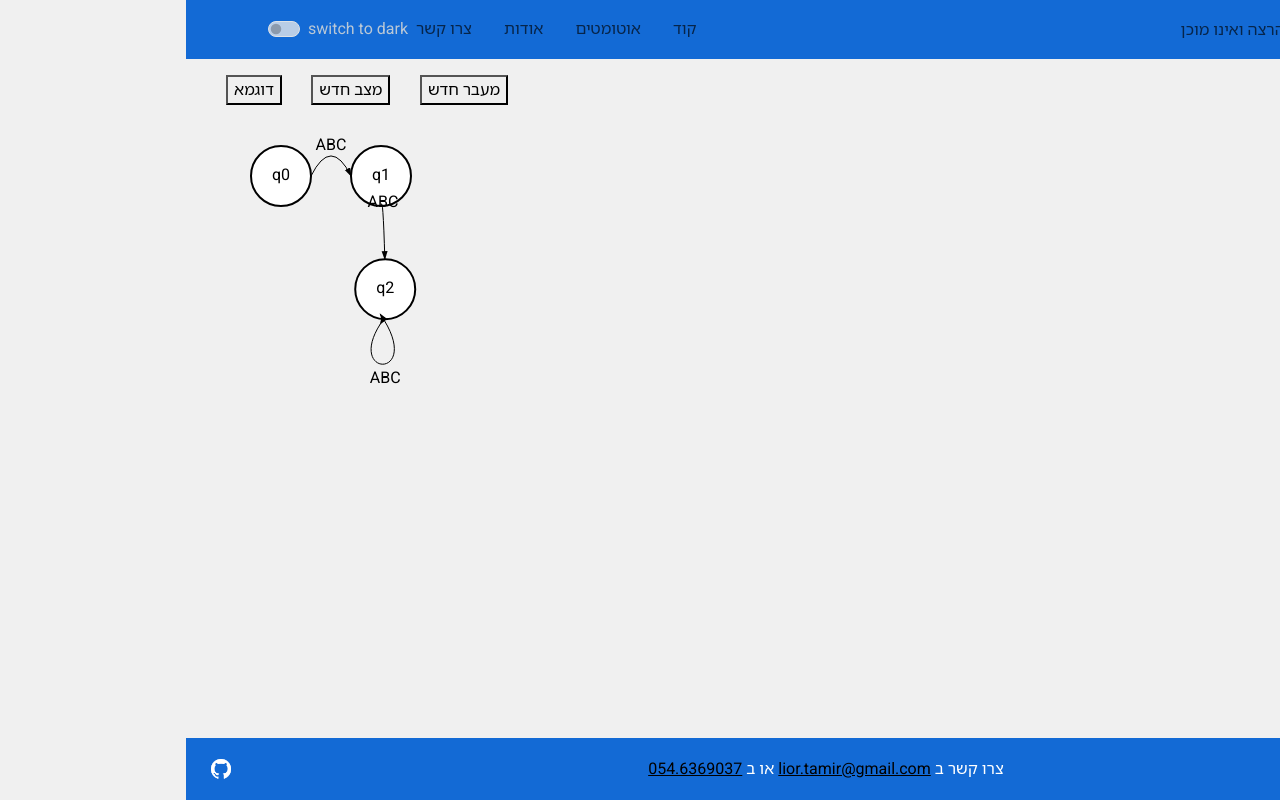
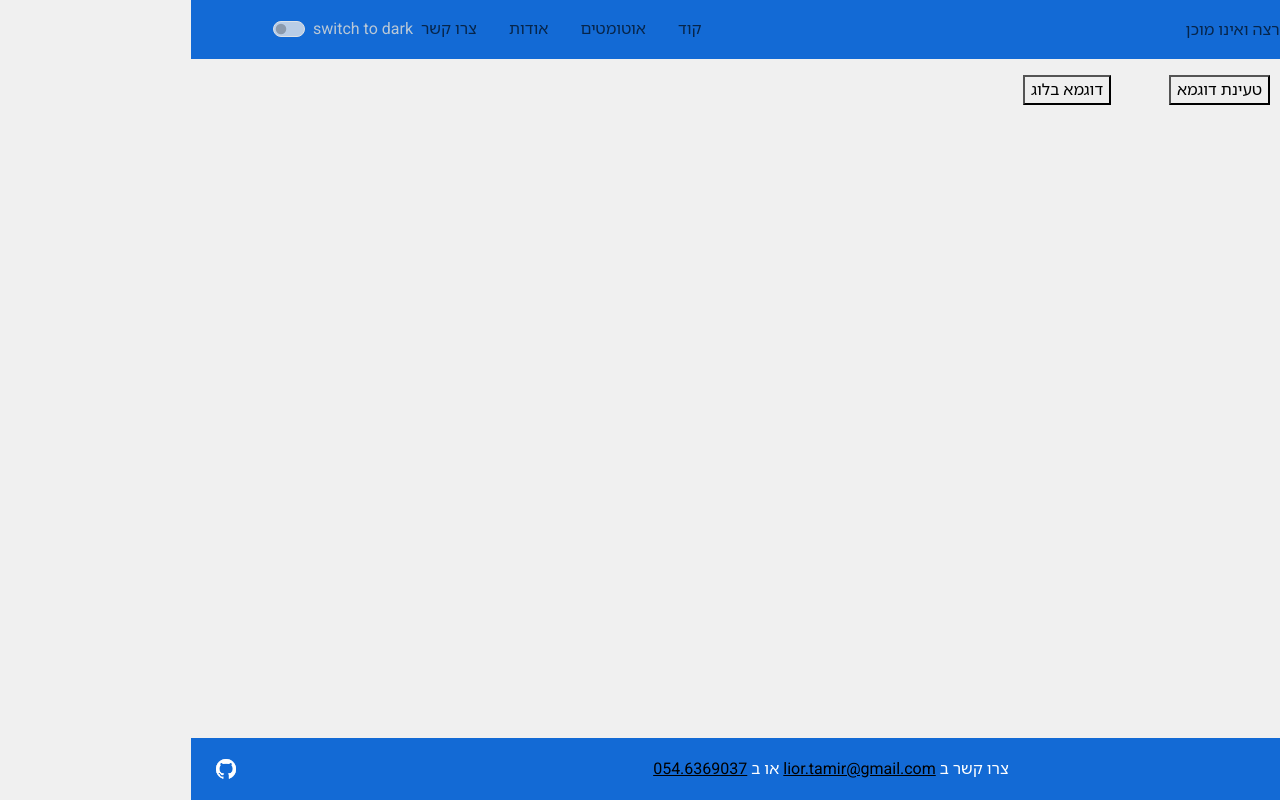
Before and after one commit to ltamir/whilelt, a React (Vite) app: page /automaton in a window 1280 px wide. Built offline with nearby package versions, Linux system fonts and the light colour scheme; a web font is replaced by a local one; what @react-pdf/renderer would draw is missing.

Commit message:
basic example

```diff
--- a/src/pages/Automaton.jsx
+++ b/src/pages/Automaton.jsx
@@ -25,9 +25,13 @@ const Automaton = () => {
 
     useEffect(() => {
         setDraggingTransition(null);
+
+    }, [])
+
+    const loadExample = () => {
         setModel(x.model)
         setTransitions(x.transitions)
-    }, [])
+    }
 
     const addState = () => {
         setModel(prev => {
@@ -45,21 +49,21 @@ const Automaton = () => {
         })
     }
 
-    const addTransition = () => {
-        setModel(prev => {
-            if (!containerRef.current) return prev;
-            const title = "ABC";
-            const states = [...prev.states]
-            let top = states.length === 0 ? 15 : states[states.length - 1].top;
-            let left = states.length == 0 ? 15 : states[states.length - 1].left + states[states.length - 1].width;
-            if (states.length > 0 && left > containerRef.current.offsetWidth) {
-                top += 100;
-                left = 15;
-            }
-            states.push({ id: crypto.randomUUID(), top, left, title, type: 'trx', width: 75, height: 50, source: null, to: target })
-            return { ...prev, states, }
-        })
-    }
+    // const addTransition = () => {
+    //     setModel(prev => {
+    //         if (!containerRef.current) return prev;
+    //         const title = "ABC";
+    //         const states = [...prev.states]
+    //         let top = states.length === 0 ? 15 : states[states.length - 1].top;
+    //         let left = states.length == 0 ? 15 : states[states.length - 1].left + states[states.length - 1].width;
+    //         if (states.length > 0 && left > containerRef.current.offsetWidth) {
+    //             top += 100;
+    //             left = 15;
+    //         }
+    //         states.push({ id: crypto.randomUUID(), top, left, title, type: 'trx', width: 75, height: 50, source: null, to: target })
+    //         return { ...prev, states, }
+    //     })
+    // }
     const editTransition = (transition) => {
         setTransitions(transactions => [...transactions.filter(t => t.id != transition.id), transition])
     }
@@ -216,11 +220,11 @@ const Automaton = () => {
     return (
         <div className='p-2 m-2'>
             <Row>
-                <Col md='9'></Col>
-                <Col md='3' className="d-flex justify-content-between">
-                    <button onClick={addTransition}>מעבר חדש</button>
+                <Col md='auto'></Col>
+                <Col md='4' className="d-flex justify-content-between">
                     <button onClick={addState}>מצב חדש</button>
-                    <button onClick={()=>console.log(model, transitions)}>דוגמא</button>
+                    <button onClick={loadExample}>טעינת דוגמא</button>
+                    <button onClick={()=>console.log(model, transitions)}>דוגמא בלוג</button>
                 </Col>
                 <Col>
                     <p></p>
```
